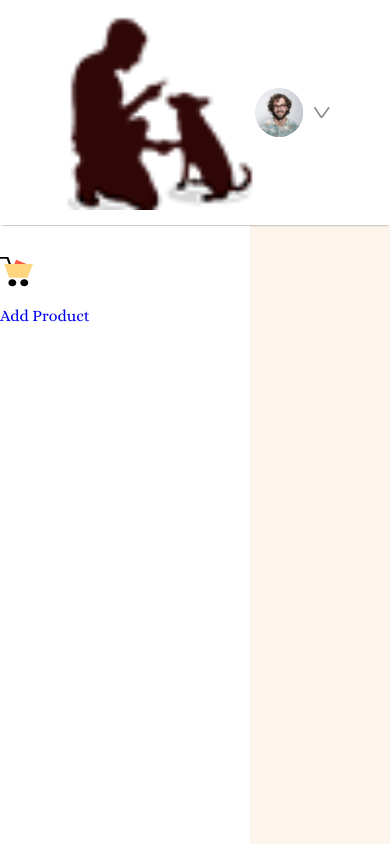
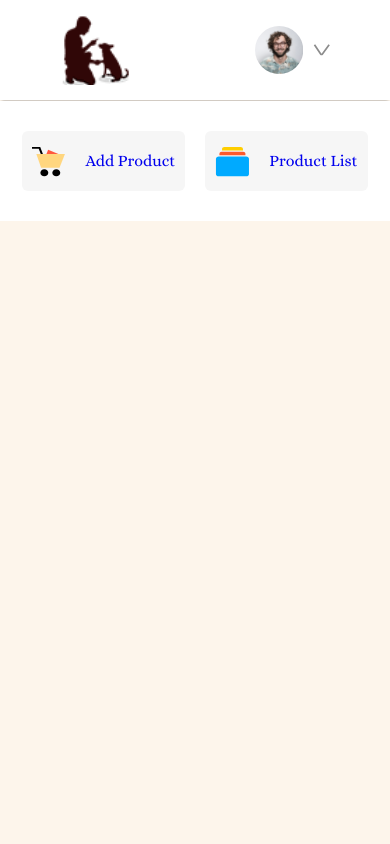
Before and after one commit to alroney/PapBakery2_0, a React (Vite) app in the folder admin/: page / in a window 390 px wide. Shown: the top 844 px of the page. Built offline with nearby package versions, Linux system fonts and the light colour scheme.

Commit message:
Added Sidebar-item style. Added screen responsiveness to Sidebar. Fixed logo on admin Navbar.

```diff
--- a/admin/src/Components/Navbar/Navbar.css
+++ b/admin/src/Components/Navbar/Navbar.css
@@ -9,7 +9,7 @@
 }
 
 .nav-logo {
-    width: 200px;
+    width: 70px;
 }
 
 .nav-profile {
--- a/admin/src/Components/Sidebar/Sidebar.css
+++ b/admin/src/Components/Sidebar/Sidebar.css
@@ -8,3 +8,29 @@
     height: 100vh;
     background: white;
 }
+
+.sidebar-item {
+    display: flex;
+    align-items: center;
+    margin: 0px 20px;
+    padding: 5px 10px;
+    border-radius: 6px;
+    background: #f6f6f6;
+    gap: 20px;
+    cursor: pointer;
+}
+
+@media(max-width: 800px) {
+    .sidebar {
+        padding: 30px 0px;
+        flex-direction: row;
+        width: 100%;
+        max-width: none;
+        height: auto;
+        justify-content: center;
+    }
+
+    .sidebar-item {
+        margin: 0;
+    }
+}
--- a/admin/src/Components/Sidebar/Sidebar.jsx
+++ b/admin/src/Components/Sidebar/Sidebar.jsx
@@ -14,12 +14,12 @@
             </div>
         </Link>
 
-        {/* <Link to={'/listproduct'} style={{textDecoration: "none"}}>
+        <Link to={'/listproduct'} style={{textDecoration: "none"}}>
             <div className="sidebar-item">
               <img src={list_product_icon} alt="" />
               <p>Product List</p>
             </div>
-        </Link> */}
+        </Link>
     </div>
   )
 }
```
